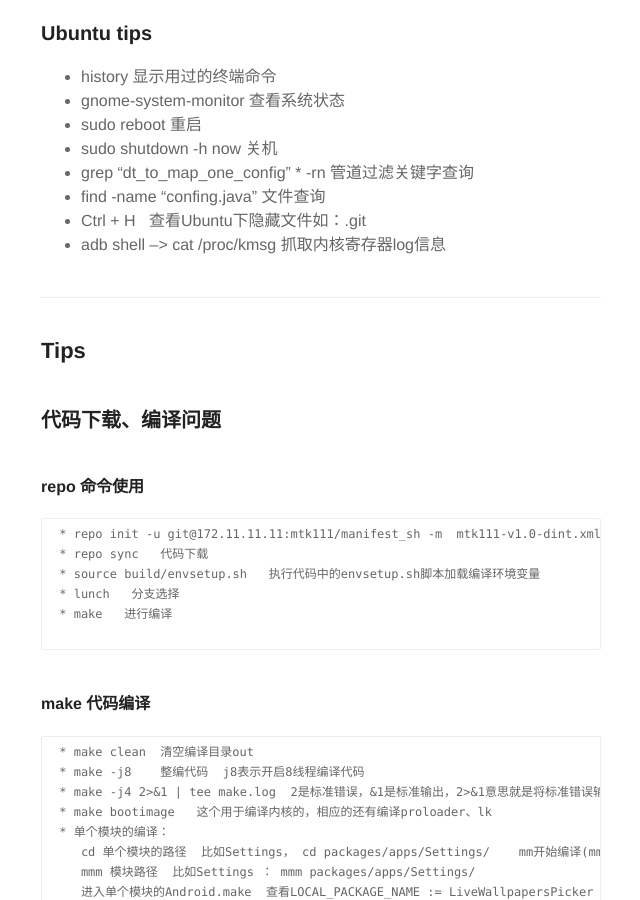
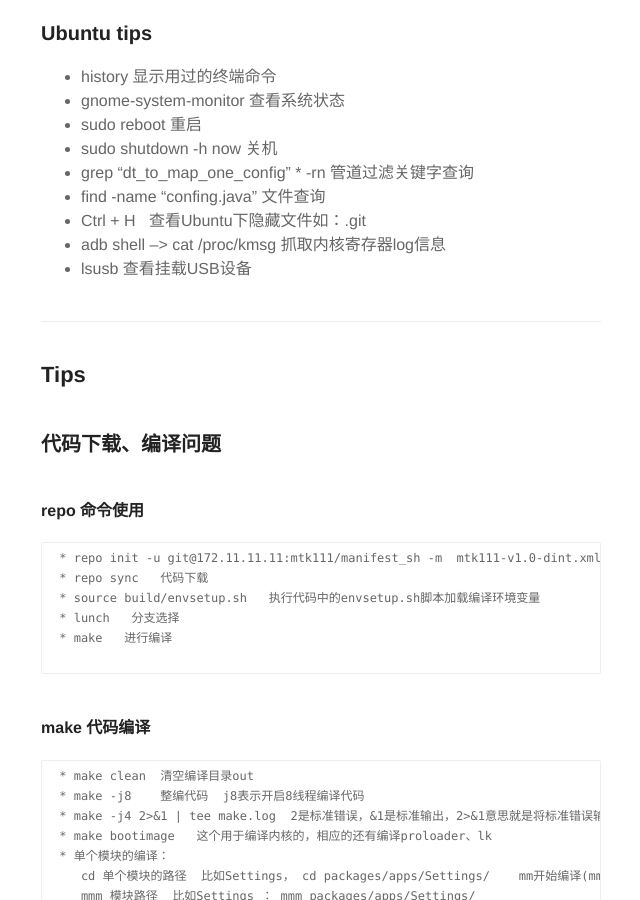
Before and after one commit to potatofly/potatofly.github.io, a Jekyll site: the page built from _posts/2016-10-21-note.md, in a window 1280 px wide and 900 px high, scrolled down 3586 px. Shown: the whole window, without its empty margins (319-959 px from the left). Built offline with Jekyll 4.4.1, drawn with Linux system fonts in a browser that asks for light colours.

Commit message:
Update 2016-10-21-note.md

```diff
--- a/_posts/2016-10-21-note.md
+++ b/_posts/2016-10-21-note.md
@@ -136,6 +136,7 @@ description: 整理的一些常用工具及技巧
 * find -name "confing.java"   文件查询
 * Ctrl + H   查看Ubuntu下隐藏文件如：.git
 * adb shell --> cat /proc/kmsg  抓取内核寄存器log信息
+* lsusb   查看挂载USB设备
 
 
 
```
